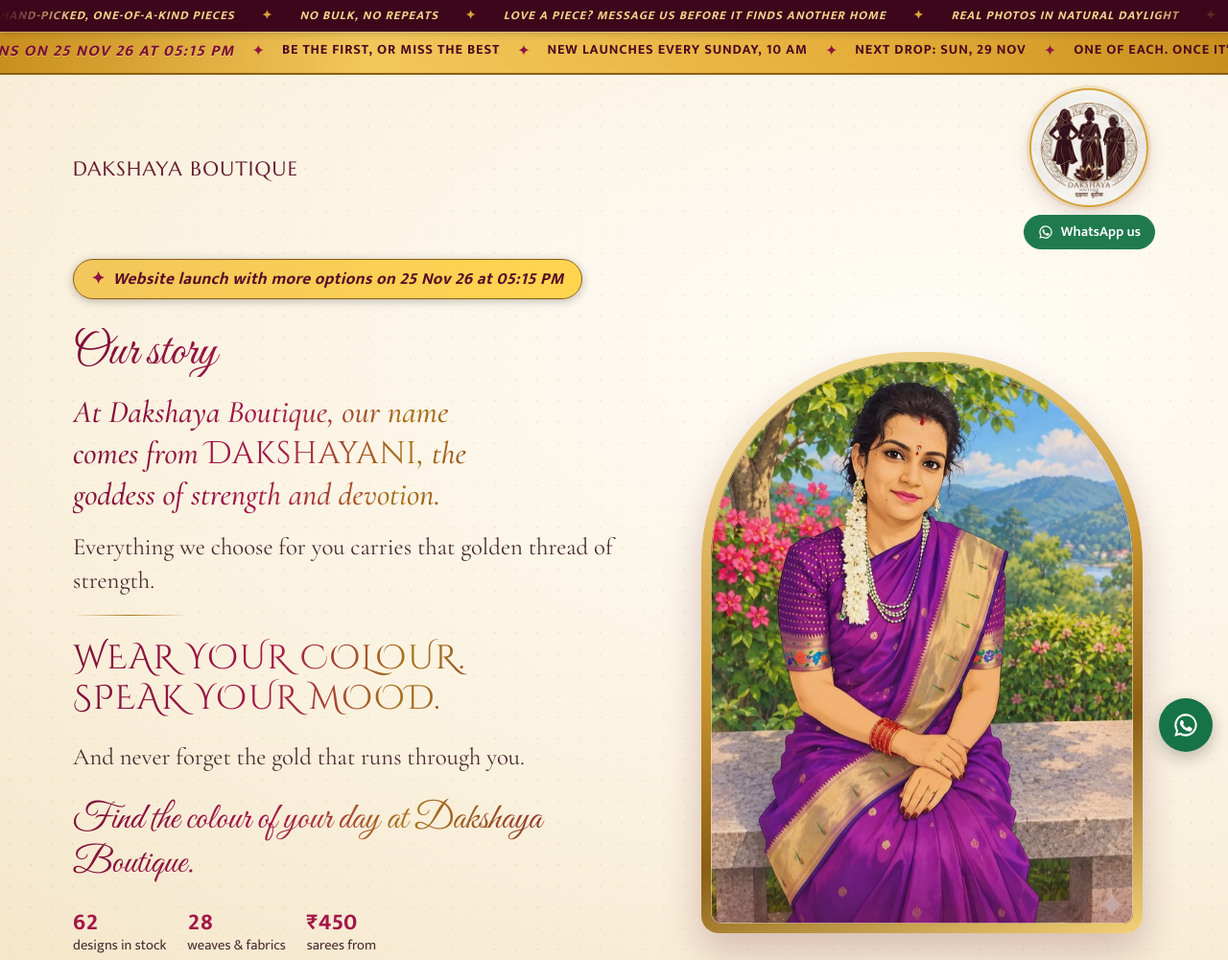
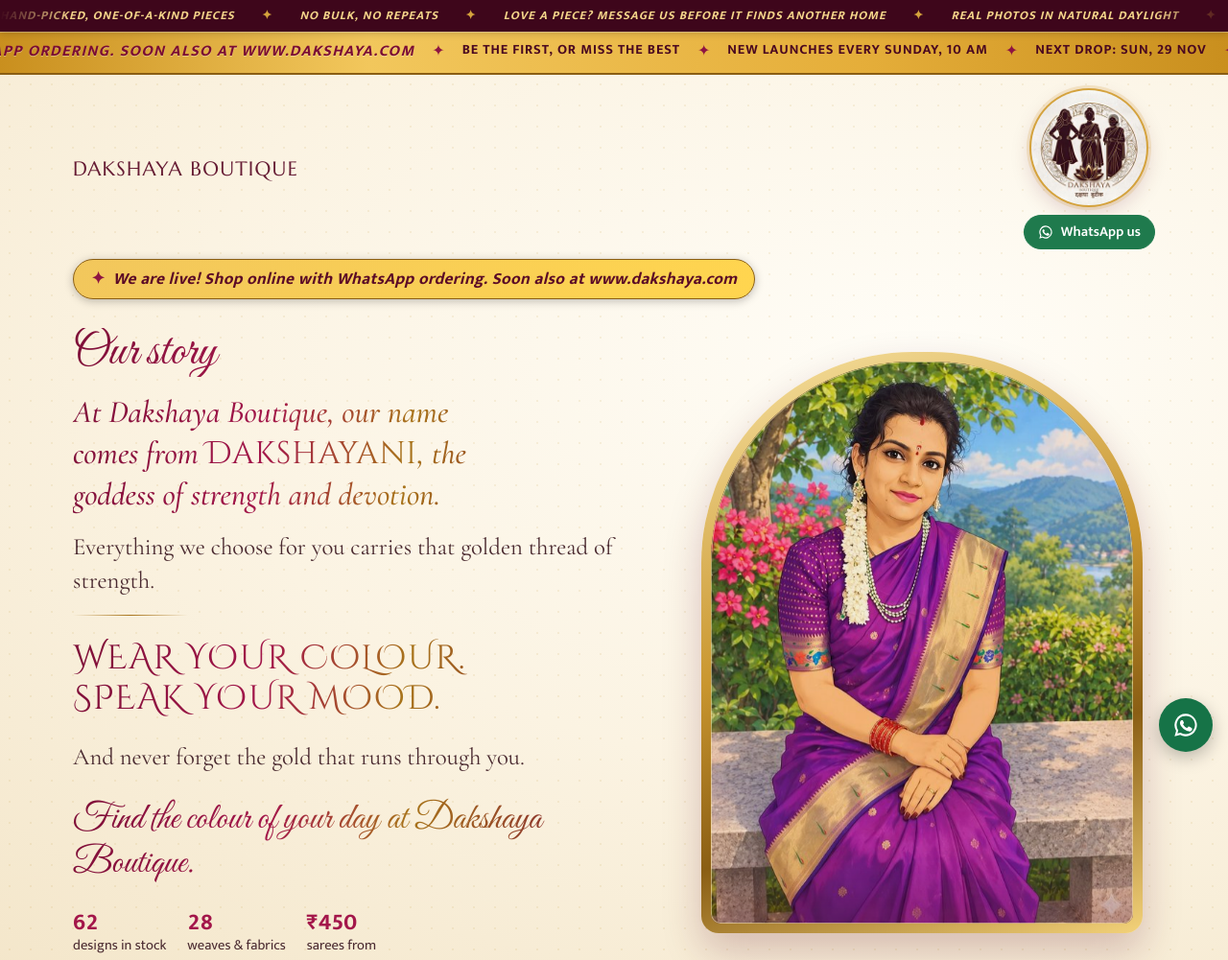
Before and after one commit to vijayjalneela/dakshaya-silks, a plain HTML site: page index.html in a window 1280 px wide. Shown: the top 1001 px of the page at 96% size. Drawn offline with Linux system fonts and the light colour scheme.

Commit message:
Launch banner: we are live, soon at www.dakshaya.com (till 2 Dec)
Co-Authored-By: Claude Opus 5.5 <noreply@anthropic.com>
Claude-Session: https://claude.ai/code/session_01RzyaSPNn2abYwDfFcrPGf6

```diff
--- a/index.html
+++ b/index.html
@@ -669,7 +669,7 @@ const SHOP = {
     drop: "Our <b>Karthika Deepam Sale</b> is on: 10% off every saree above ₹3,000, till Karthika Pournami, 24 Nov." },
     // festival look + sale between from and to (India time). key "karthika" = lamps, jasmine, kolam, Arunachala header, no crackers; key "diwali" = marigolds, rangoli, fireworks.
     // offer: % off every in-stock piece priced above offerAbove, from offerFrom to offerTo (or on offerDay only). soldFrom: sold-out pieces from this price show in the sale as "gone".
-  announce: { text: "Website launch with more options on 25 Nov 26 at 05:15 PM", until: "2026-11-25T17:15:00+05:30" },  // shown at the top of the site until this time (India time); set text "" to hide
+  announce: { text: "We are live! Shop online with WhatsApp ordering. Soon also at www.dakshaya.com", until: "2026-12-02T23:59:00+05:30" },  // shown at the top of the site until this time (India time); set text "" to hide
   dispatch: { text: "Orders open now. All dispatches after 15 Nov 26. Offer prices stay as on the day you order.", short: "Order now · Dispatch after 15 Nov · Offer price locked on order day · Shipping extra", until: "2026-11-15T23:59:00+05:30" },  // festive dispatch notice; shown until this time (India time); set text "" to hide
   exhibition: {                       // fill in when the next exhibition is fixed; leave dates "" to show "coming soon"
     dates: "",                        // e.g. "15–17 November 2026"
```
